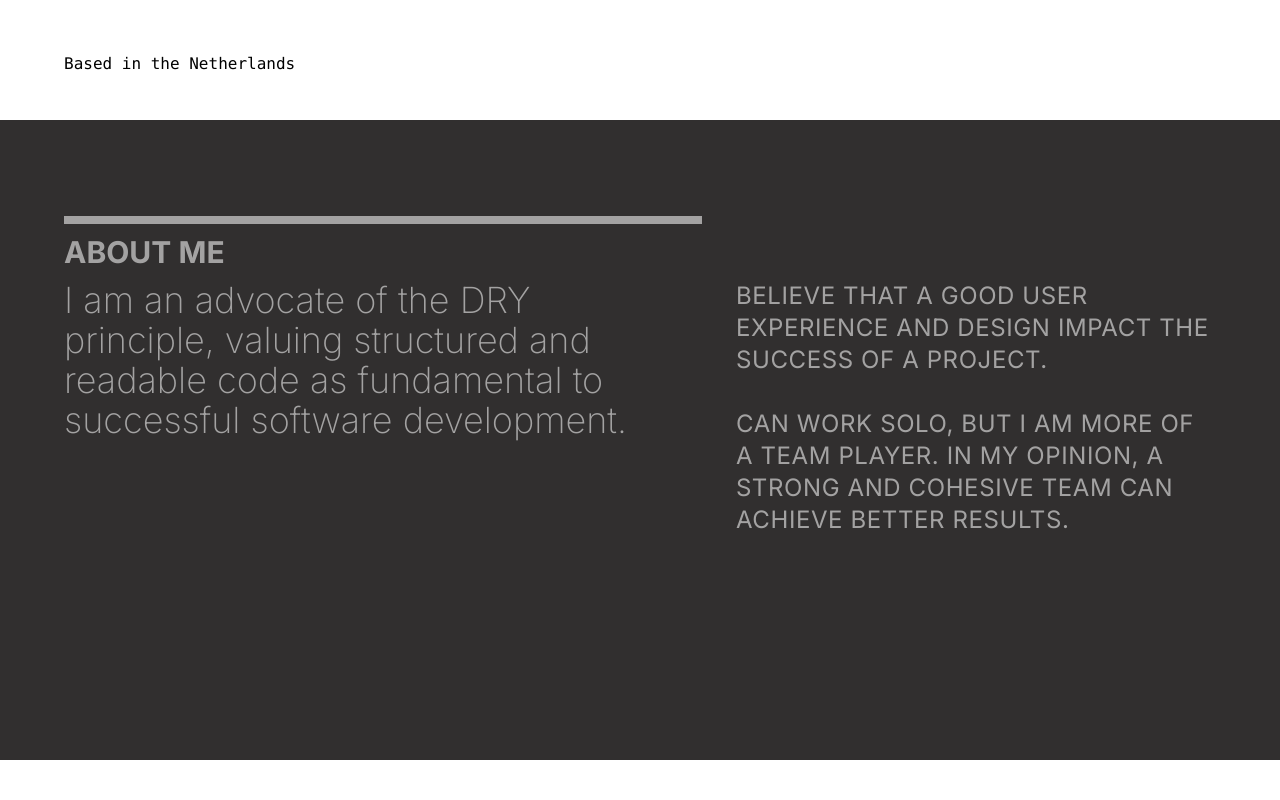
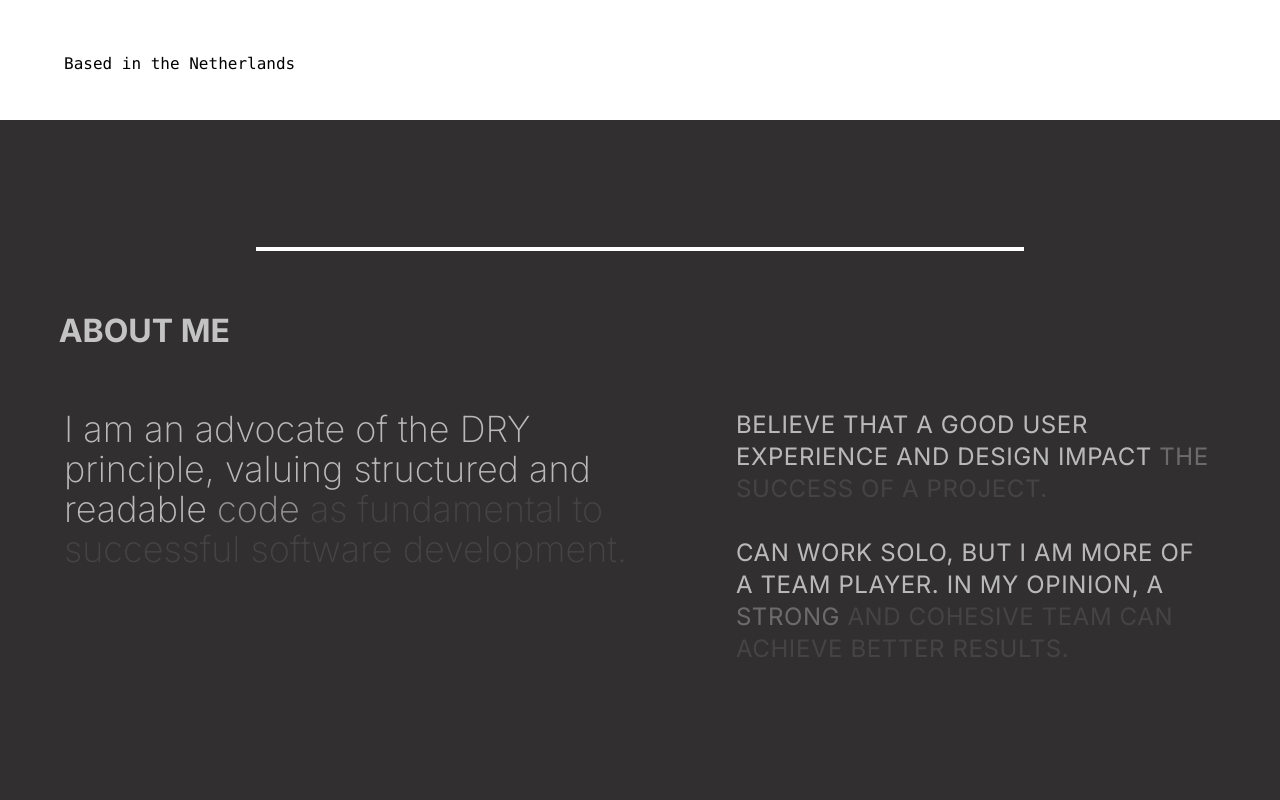
Before and after one commit to iHonu/portfolio, a Next.js app: page / in a window 1280 px wide. Shown: the part 680-1480 px from the top of the page. Built offline with nearby package versions, Linux system fonts and the light colour scheme.

Commit message:
about changes

```diff
--- a/src/app/components/about/AboutMe.jsx
+++ b/src/app/components/about/AboutMe.jsx
@@ -1,52 +1,69 @@
 "use client";
 
-import { motion } from "framer-motion";
-import { useScroll, useTransform } from "framer-motion";
-import { useRef } from "react";
+import { motion, useTransform } from "framer-motion";
+import { useScroll } from "framer-motion";
+import { useRef, useEffect, useState } from "react";
 
 export default function About() {
+  const paragraphOne = "I am an advocate of the DRY principle, valuing structured and readable code as fundamental to successful software development.";
+  const paragraphTwo = "Believe that a good user experience and design impact the success of a project.";
+  const paragraphThree = "Can work solo, but I am more of a team player. In my opinion, a strong and cohesive team can achieve better results.";
+
   const ref = useRef(null);
-
   const { scrollYProgress } = useScroll({
     target: ref,
-    offset: ["start 0.8", "start start"],
+    offset: ["start end", "start start"],
   });
 
-  const width = useTransform(scrollYProgress, [0, 1], ["0%", "100%"]);
-
-  const skillsVariants = {
-    hidden: { opacity: 0 },
-    visible: {
-      scale: .5,
-      transition: { staggerChildren: 0.1, delayChildren: 0.2 }
-    },
-    exit: { scale: 1 },
+  const words = (value) => {
+    const wordElements = value.split(' ').map((word, index, wordsArray) => {
+      const start = index / wordsArray.length;
+      const end = (index + 1) / wordsArray.length;
+      const opacity = useTransform(scrollYProgress, [start, end], [0, 1]);
+      return (
+        <motion.span className="" key={index} style={{ opacity }}>{word} </motion.span>
+      );
+    });
+    return wordElements;
   };
 
+   const scaleX = useTransform(scrollYProgress, [0, 1], [0, 1]);
+   const scale = useTransform(scrollYProgress, [0, 1], [1, 1.1]);
+
+   const transition = {
+    duration: 0.8,
+    ease: "easeInOut",
+  };
+
+
+
+
   return (
-    <div ref={ref} className="relative flex flex-col h-[80vh] items-start justify-between px-16 py-16 max-w-[120rem] mx-auto pb-56 pt-24 bg-[#312F2F] text-white">
-      <motion.div style={{ width, opacity: scrollYProgress }} className="h-2 bg-white"></motion.div>
-
-      <motion.span style={{ opacity: scrollYProgress }} className="text-2xl lg:text-3xl font-bold text-start uppercase ">
+    <div ref={ref} className="relative flex flex-col h-screen items-center justify-between xl:justify-around px-16 py-16 max-w-[120rem] mx-auto pb-56 pt-24 bg-[#312F2F] text-white">
+      <motion.div style={{ originX: 0.5, scaleX }}  transition={transition} className=" h-1 w-full bg-white"></motion.div>
+      <motion.div  style={{ scale }} className="relative self-start"> <motion.span style={{ opacity: scrollYProgress }} className="relative text-2xl lg:text-3xl font-bold text-start uppercase">
         About Me
       </motion.span>
+      <span className="absolute opacity-15 top-0 left-0 ] text-2xl lg:text-3xl font-bold text-start uppercase">About Me</span></motion.div>
 
       <div className="flex flex-col md:flex-row gap-8 md:gap-16">
-        <div className="hover-expand-cursor">
-          <motion.span style={{ opacity: scrollYProgress }} className="text-2xl md:text-3xl lg:text-4xl leading-relaxed font-extralight">
-            I am an advocate of the DRY principle, valuing structured and readable code as fundamental to successful software development.
-          </motion.span>
+        <div className="hover-expand-cursor relative ">
+          <motion.p style={{ opacity: scrollYProgress }} className="text-2xl md:text-3xl lg:text-4xl leading-relaxed font-extralight">
+            {words(paragraphOne)}
+            <span className="absolute opacity-15 top-0 left-0 ]">{paragraphOne}</span>
+          </motion.p>
         </div>
-        <div className="flex flex-col gap-4 md:gap-8 md:text-xl lg:text-2xl md:leading-relaxed tracking-wide md:uppercase">
-          <motion.span style={{ opacity: scrollYProgress }}>
-            Believe that a good user experience and design impact the success of a project.
-          </motion.span>
-          <motion.span style={{ opacity: scrollYProgress }}>
-            Can work solo, but I am more of a team player. In my opinion, a strong and cohesive team can achieve better results.
-          </motion.span>
+        <div className="flex flex-col relative gap-4 md:gap-8 md:text-xl lg:text-2xl md:leading-relaxed tracking-wide md:uppercase">
+          <motion.p style={{ opacity: scrollYProgress }}>
+            {words(paragraphTwo)}
+            <span className="absolute opacity-15 top-0 left-0 ]">{paragraphTwo}</span>
+          </motion.p>
+          <motion.p className="relative" style={{ opacity: scrollYProgress }}>
+            {words(paragraphThree)}
+            <span className="absolute opacity-15 top-0 left-0 ]">{paragraphThree}</span>
+          </motion.p>
         </div>
       </div>
-
     </div>
   );
 }
--- a/src/app/components/hero/Hero.jsx
+++ b/src/app/components/hero/Hero.jsx
@@ -112,7 +112,8 @@ export default function Hero() {
             </motion.svg>
 
             <Link
-              href="/"
+              href="./Resume.pdf"
+              download
               className=" w-16 h-16 xl:w-24 xl:h-24 absolute top-0 left-0 right-0 bottom-0 m-auto text-white bg-black rounded-full flex items-center justify-center
                          hover:bg-white hover:text-black border-2 border-black ease-out duration-200"
             >
--- a/src/app/components/skills/Skills.jsx
+++ b/src/app/components/skills/Skills.jsx
@@ -1,36 +1,22 @@
+
 'use client';
-
-import { motion } from 'framer-motion';
+import Marquee from "react-fast-marquee";
 
 export default function Skills () {
-    const text = 'HTML CSS JavaScript React.js Node.js Express.js MongoDB';
-  // Calculate the duration based on the text length for smoother animation
-  const duration = text.length * 0.1;
 
-  const marqueeVariants = {
-    animate: {
-      x: [0, -1000], // Adjust this based on your container size or text length
-      transition: {
-        x: {
-          repeat: Infinity,
-          repeatType: "loop",
-          duration: duration,
-          ease: "linear"
-        }
-      }
-    }
-  };
 
   return (
-    <div style={{ overflow: 'hidden', whiteSpace: 'nowrap' }}>
-      <motion.div
-        variants={marqueeVariants}
+    <div className='flexh-screen w-full flex flex-col px-16 py-8 z-10  max-w-[120rem] mx-auto'>
+       <Marquee>
+        <div className='text-7xl opacity-85  max-w-[100em] overflow-hidden'>
 
-        animate="animate"
-        style={{ display: 'inline-block' }}
-      ><div className='text-5xl'> {text} {text} </div>
+  <span className="uppercase"> Javascript CSS Next.js React HTML GSA MongoDB </span>
 
-      </motion.div>
+
+  </div></Marquee>
+        <div>
+            <span>Node.js GSA MongoDB dfsdfsf SQL Framedfsdfr Motion</span>
+        </div>
     </div>
   );
 };
--- a/src/app/page.js
+++ b/src/app/page.js
@@ -2,6 +2,7 @@
 import AboutMe from "./components/about/AboutMe";
 import Hero from "./components/hero/Hero";
 import Projects from "./components/projects/Projects";
+import Skills from "./components/skills/Skills";
 // import Skills from "./components/skills/Skills";
 
 
@@ -10,7 +11,7 @@ export default function Home() {
 
      <Hero />
      <AboutMe />
-
+    {/* <Skills /> */}
     <Projects />
 
   </main>;
```
Also changed, not shown: 2 other files (tests, documents, lock files or other folders).
